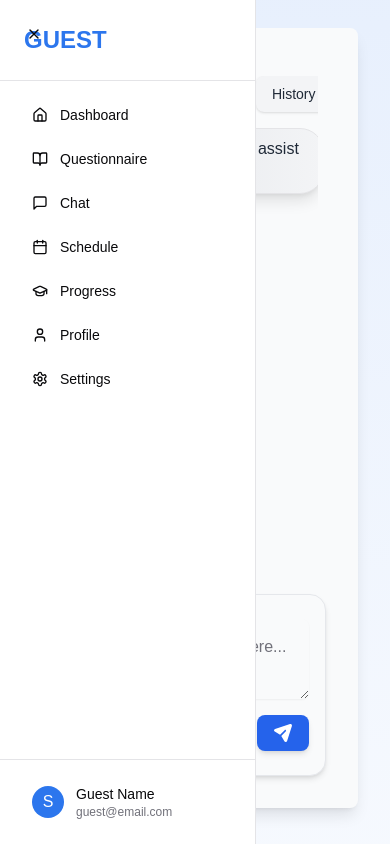
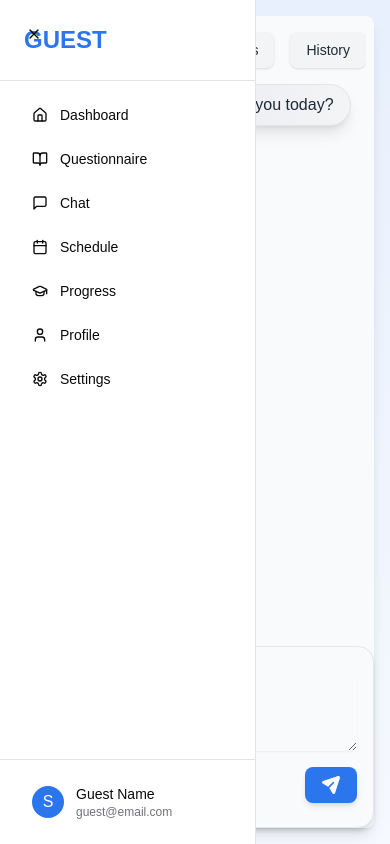
Before and after one commit to Learn-Aware/learnaware-ai, a Next.js app in the folder frontend/: page /guest/chat in a window 390 px wide. Built offline with nearby package versions, Linux system fonts and the light colour scheme.

Commit message:
Adjust padding for ChatPage and DashboardLayout for improved responsiveness

```diff
--- a/frontend/app/guest/chat/page.tsx
+++ b/frontend/app/guest/chat/page.tsx
@@ -115,7 +115,7 @@ const ChatPage = () => {
   };
 
   return (
-    <div className="flex flex-col h-full bg-gray-50 my-1 mx-0 p-8 shadow-lg rounded-lg">
+    <div className="flex flex-col h-full bg-gray-50 sm:my-2 sm:mx-4 sm:p-4 lg:p-8 shadow-lg rounded-lg">
       <ScrollArea className="flex-1 px-2 space-y-2 py-4">
         <div className="flex items-center justify-end space-x-4 mb-4">
           {["Science", "Maths", "History"].map((category) => (
@@ -211,7 +211,7 @@ const ChatPage = () => {
             className={`flex items-center space-x-4 px-4 py-2 rounded-lg shadow-md ${
               loading
                 ? "bg-gray-400 text-gray-800 cursor-not-allowed"
-                : "bg-blue-600 text-white hover:bg-blue-700"
+                : "bg-[hsl(var(--laai-blue))] hover:bg-[hsl(var(--laai-blue-dark))] text-white transition-colors"
             }`}
             disabled={loading}
             aria-label="Send message"
--- a/frontend/app/guest/layout.tsx
+++ b/frontend/app/guest/layout.tsx
@@ -8,7 +8,7 @@ export default function DashboardLayout({
   return (
     <div className="flex h-screen">
       <Sidebar />
-      <main className="flex-1 overflow-y-auto bg-gradient-to-b from-[hsl(var(--gradient-start))] to-[hsl(var(--gradient-end))] p-8">
+      <main className="flex-1 overflow-y-auto bg-gradient-to-b from-[hsl(var(--gradient-start))] to-[hsl(var(--gradient-end))] p-4 sm:p-6 md:p-8">
         {children}
       </main>
     </div>
```
